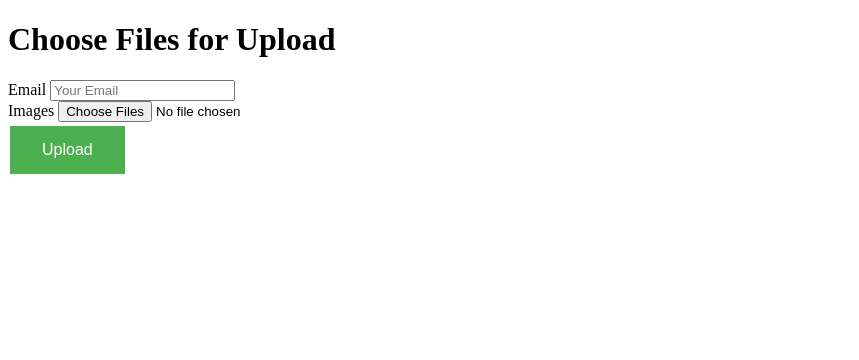
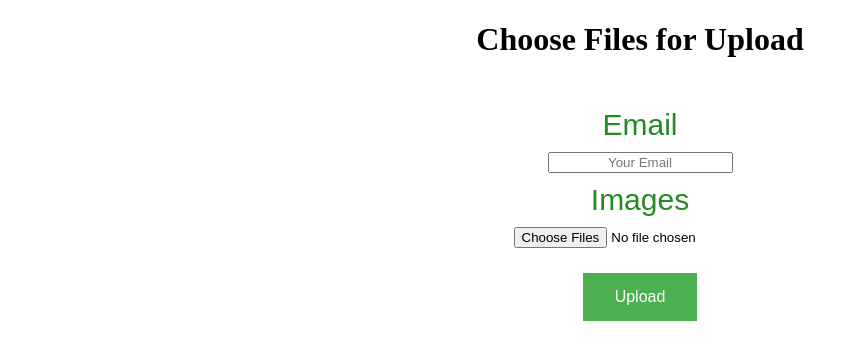
Before and after one commit to Digital-Pathology/App, a Flask app: page / in a window 1280 px wide. Shown: the top 360 px of the page, without its empty margins (0-859 px from the left). Run offline with Flask 2, Linux system fonts and the light colour scheme; some libraries are stand-ins or nearby versions.

Commit message:
messing with frontend

```diff
--- a/static/home.css
+++ b/static/home.css
@@ -1,14 +1,43 @@
+
+h1 {
+  display: flex;
+  justify-content: center;
+}
+
+label {
+  font-family: sans-serif;
+  margin: 10px auto;
+  color: #228B22;
+  text-align: center;
+  font-size: 30px;
+  max-width: 600px;
+  position: relative;
+  display: flex;
+  justify-content: center;
+}
+
+input {
+  font-family: sans-serif;
+  margin: 10px auto;
+  text-align: center;
+  max-width: 600px;
+  position: relative;
+  display: flex;
+  justify-content: center;
+}
+
 .btn {
   border: none;
   color: white;
   padding: 15px 32px;
   text-align: center;
   text-decoration: none;
-  display: inline-block;
+  display: flex;
+  justify-content: center;
   font-size: 16px;
-  margin: 4px 2px;
   cursor: pointer;
 }
+
 
 .btn-primary {
   background-color: #4caf50;
--- a/templates/home.html
+++ b/templates/home.html
@@ -4,7 +4,7 @@
     <link rel="stylesheet" href="../static/home.css">
   </head>
   <body>
-    <h1>Choose Files for Upload</h1>
+    <h1>Choose Files for Upload</h1><br>
     <form action="{{ url_for('server.server') }}" method="POST" enctype="multipart/form-data">
       {{ form.hidden_tag() }}
       <div class="row">
@@ -22,7 +22,7 @@
                 <small class="text-danger">{{ error }}</small>
             {% endfor %}
         </div>
-        <div class="col-12 form-group">
+        <div class="col-12 form-group btn">
             <button class="btn btn-primary">Upload</button>
         </div>
          {% if loadingbar %}
```
